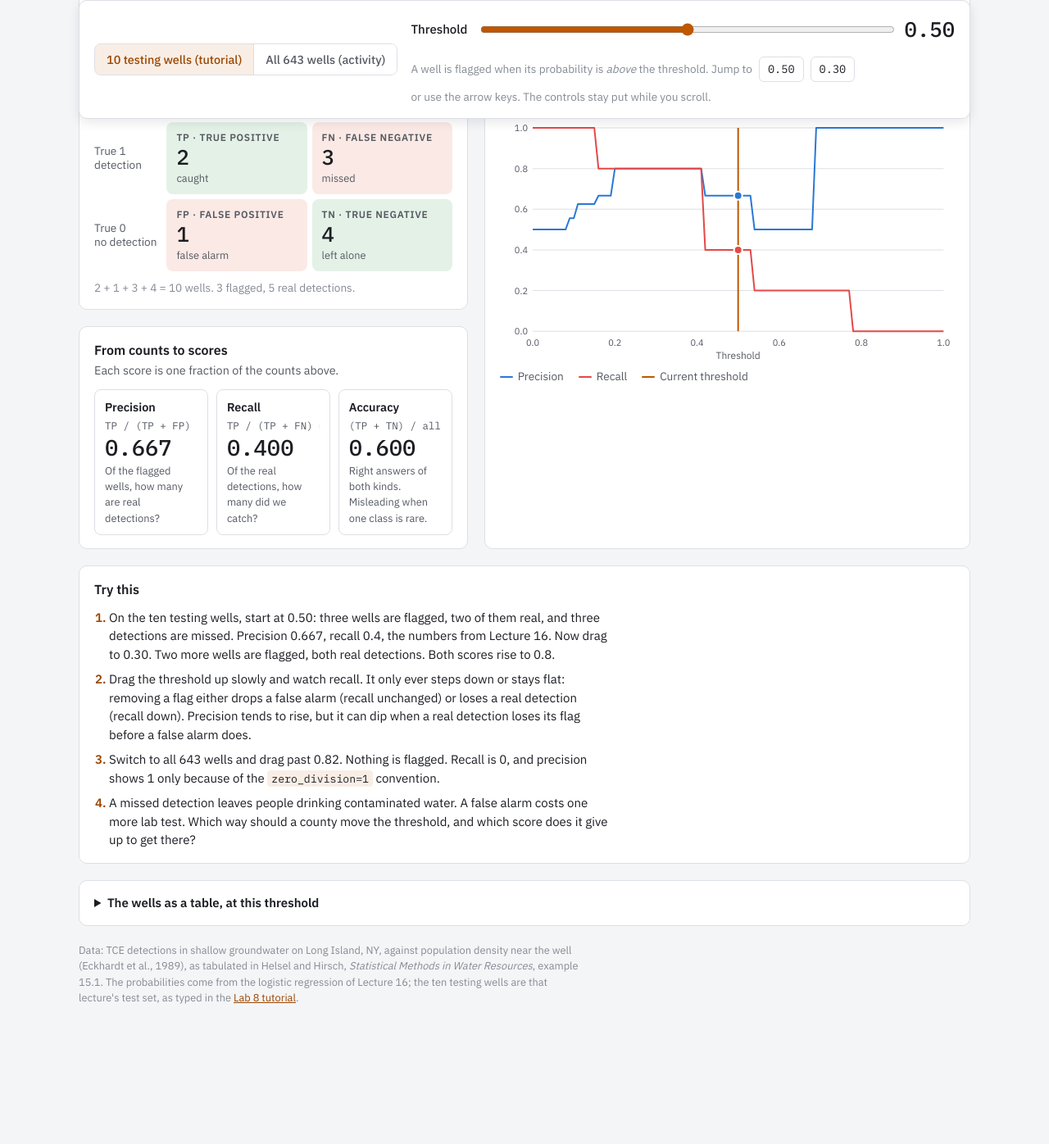
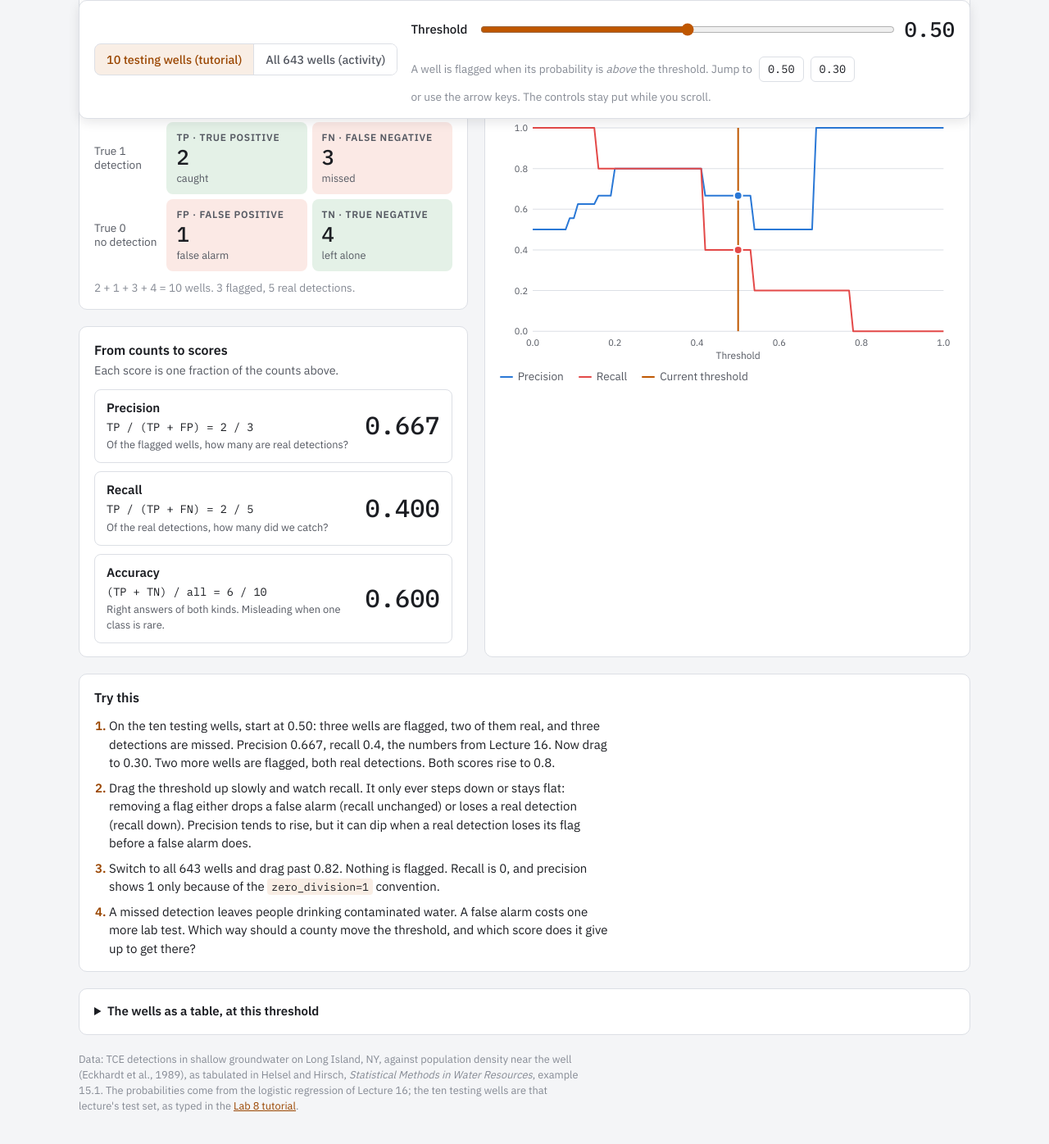
Before and after one commit to ThyanRevolter/eve310-fall-2026, a Jekyll site: the page docs/labs/lab08-threshold-explorer.html, which Jekyll copies as it is, in a window 1280 px wide and 1400 px high, scrolled down 715 px. Shown: the top 1396 px of the window at 82% size. Built offline with Jekyll 4.4.1, drawn with Linux system fonts in a browser that asks for light colours; before the commit the page ends 1982 px from its top, so only the background shows below that.

Commit message:
fix(lab08): lay the explorer's score tiles out one per row
Three side-by-side tiles clipped the filled-in formula. Each score now
takes a full row with the formula, the question and the value side by side.

Co-Authored-By: Claude Fable 5.1 <noreply@anthropic.com>

```diff
--- a/docs/labs/lab08-threshold-explorer.html
+++ b/docs/labs/lab08-threshold-explorer.html
@@ -94,14 +94,15 @@ h1 { margin: 0; font-size: clamp(1.6rem, 3vw, 2.1rem); font-weight: 600; line-he
 .cm .cell .n { font-family: var(--font-mono); font-size: 1.6rem; font-weight: 500; line-height: 1.2; font-variant-numeric: tabular-nums; }
 .cm .cell .w { color: var(--fg-2); font-size: 0.8rem; }
 .sum { margin: 10px 0 0; color: var(--fg-3); font-size: 0.85rem; }
-.tiles { display: grid; gap: 10px; grid-template-columns: repeat(3, minmax(0, 1fr)); }
-@media (max-width: 520px) { .tiles { grid-template-columns: 1fr; } }
-.tile { border: 1px solid var(--line); border-radius: 8px; padding: 10px 12px; display: grid; gap: 2px; min-width: 0; }
-.tile .k { font-weight: 600; font-size: 0.9rem; }
-.tile .f { font-family: var(--font-mono); font-size: 0.78rem; color: var(--fg-2); white-space: nowrap; overflow-x: auto; }
-.tile .v { font-family: var(--font-mono); font-size: 1.7rem; font-weight: 500; line-height: 1.2; font-variant-numeric: tabular-nums; }
-.tile .q { color: var(--fg-2); font-size: 0.8rem; }
-.tile .note { color: var(--accent-ink); font-size: 0.78rem; }
+/* one score per row: name, formula and question on the left, the value on the right */
+.tiles { display: grid; gap: 10px; grid-template-columns: 1fr; }
+.tile { border: 1px solid var(--line); border-radius: 8px; padding: 10px 14px; display: grid; min-width: 0;
+  grid-template-columns: minmax(0, 1fr) auto; grid-template-areas: "k v" "f v" "q v" "n n"; column-gap: 16px; row-gap: 2px; align-items: center; }
+.tile .k { grid-area: k; font-weight: 600; font-size: 0.95rem; }
+.tile .f { grid-area: f; font-family: var(--font-mono); font-size: 0.85rem; color: var(--fg); }
+.tile .v { grid-area: v; font-family: var(--font-mono); font-size: 1.9rem; font-weight: 500; line-height: 1.1; font-variant-numeric: tabular-nums; text-align: right; }
+.tile .q { grid-area: q; color: var(--fg-2); font-size: 0.8rem; }
+.tile .note { grid-area: n; color: var(--accent-ink); font-size: 0.78rem; padding-top: 4px; }
 .try { display: grid; gap: 10px; }
 .try ol { margin: 0; padding-left: 1.2em; display: grid; gap: 8px; max-width: 70ch; }
 .try li::marker { color: var(--accent-ink); font-weight: 600; }
```
